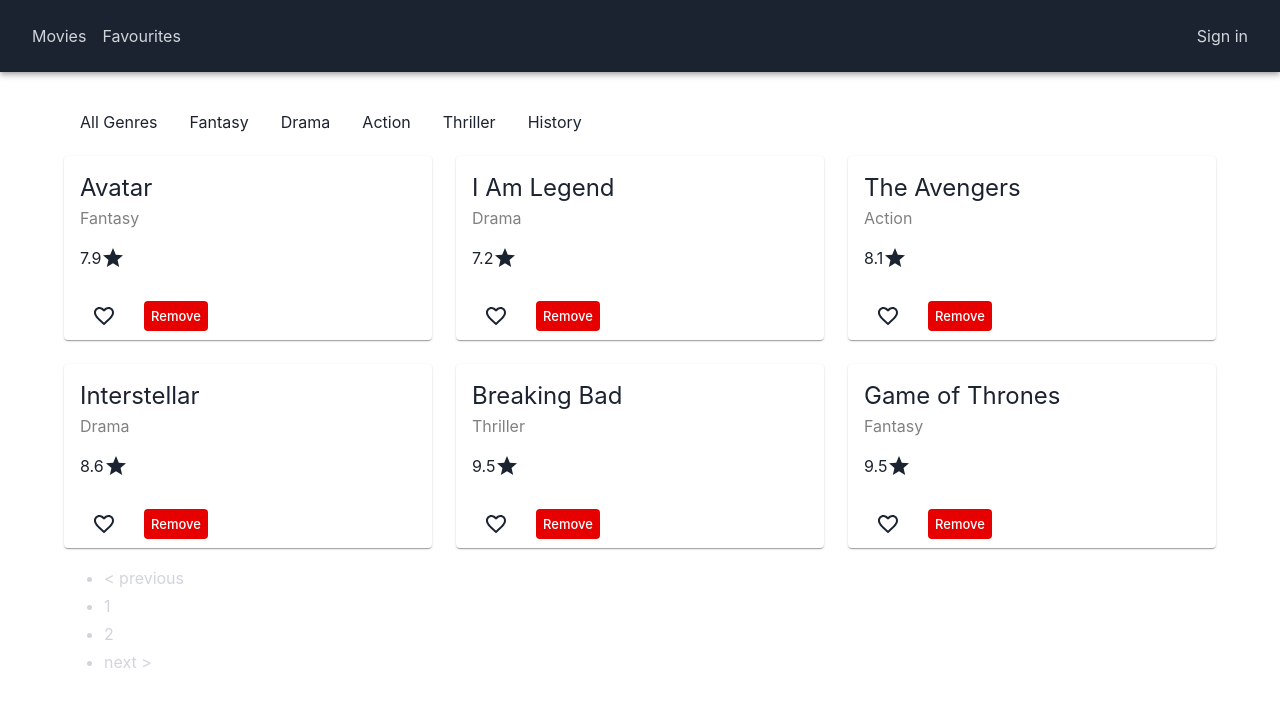
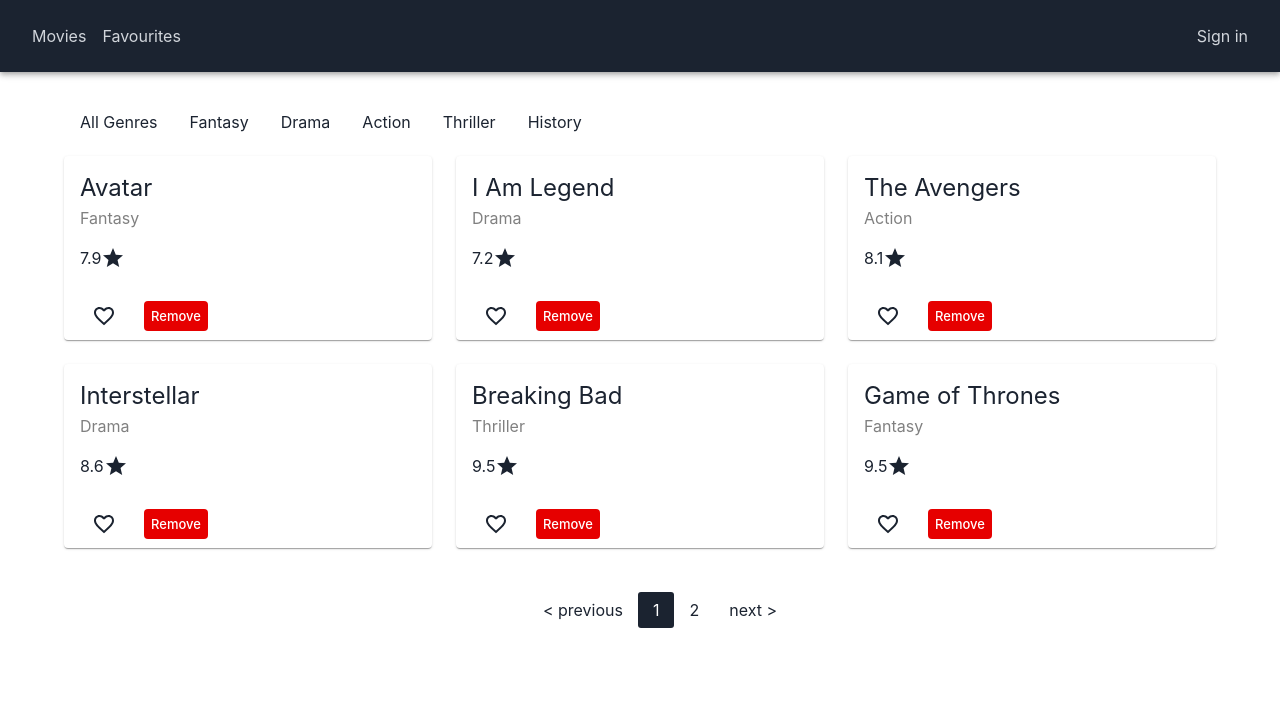
Before and after one commit to kitsaway/cinema, a React (Create React App) app: page / in a window 1280 px wide. Shown: the top 706 px of the page. Built offline with nearby package versions, Linux system fonts and the light colour scheme.

Commit message:
added styles for pagination

```diff
--- a/src/index.css
+++ b/src/index.css
@@ -3,6 +3,33 @@
 }
 
 code {
-  font-family: source-code-pro, Menlo, Monaco, Consolas, 'Courier New',
+  font-family: source-code-pro, Menlo, Monaco, Consolas, "Courier New",
     monospace;
 }
+
+.pagination {
+  display: flex;
+  list-style-type: none;
+  justify-content: center;
+  align-items: center;
+  margin: 3rem;
+  font-size: 1rem;
+}
+
+.pagination .page-num {
+  padding: 8px 15px;
+  border-radius: 3px;
+  font-weight: 400;
+  color: #1b2330;
+  cursor: pointer;
+}
+
+.pagination .page-num:hover {
+  background-color: #1b2330;
+  color: #fff;
+}
+
+.pagination .page-active {
+  background-color: #1b2330;
+  color: #fff;
+}
```
